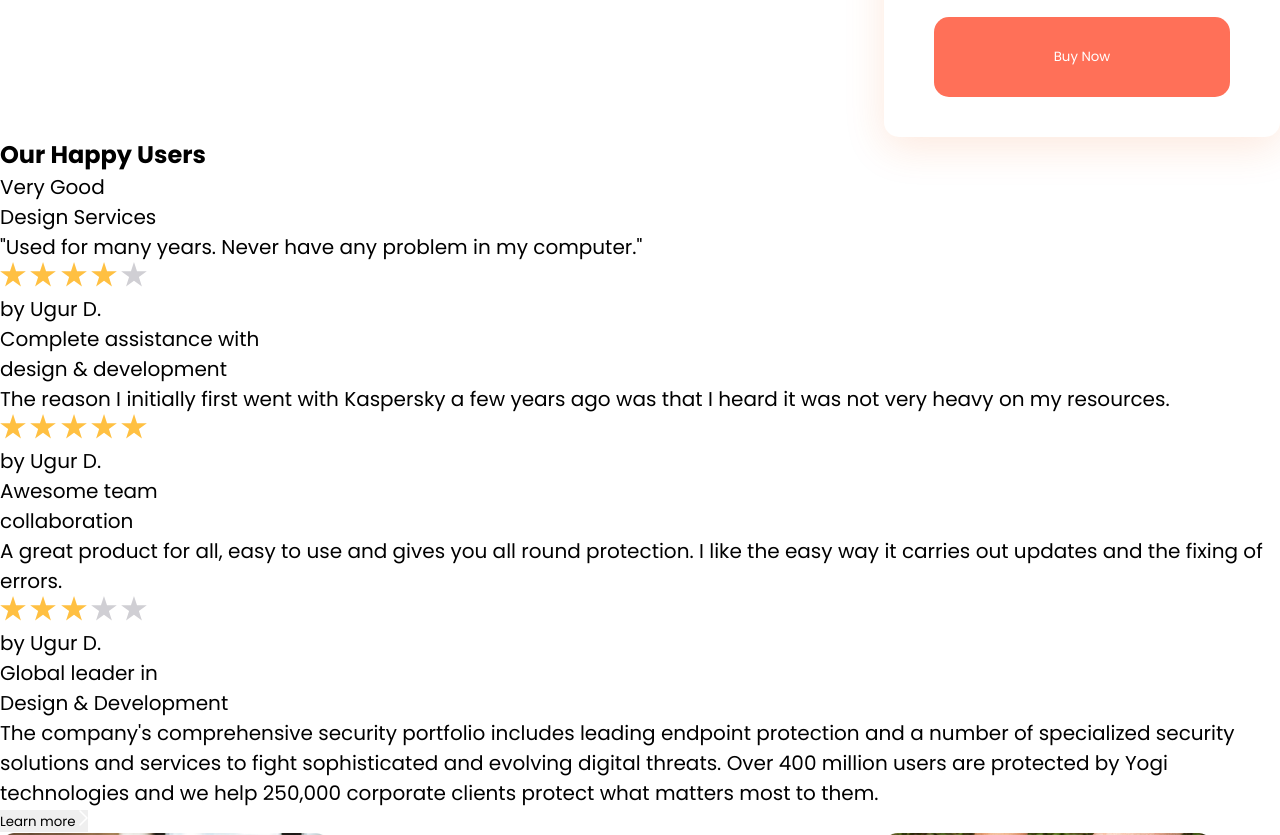
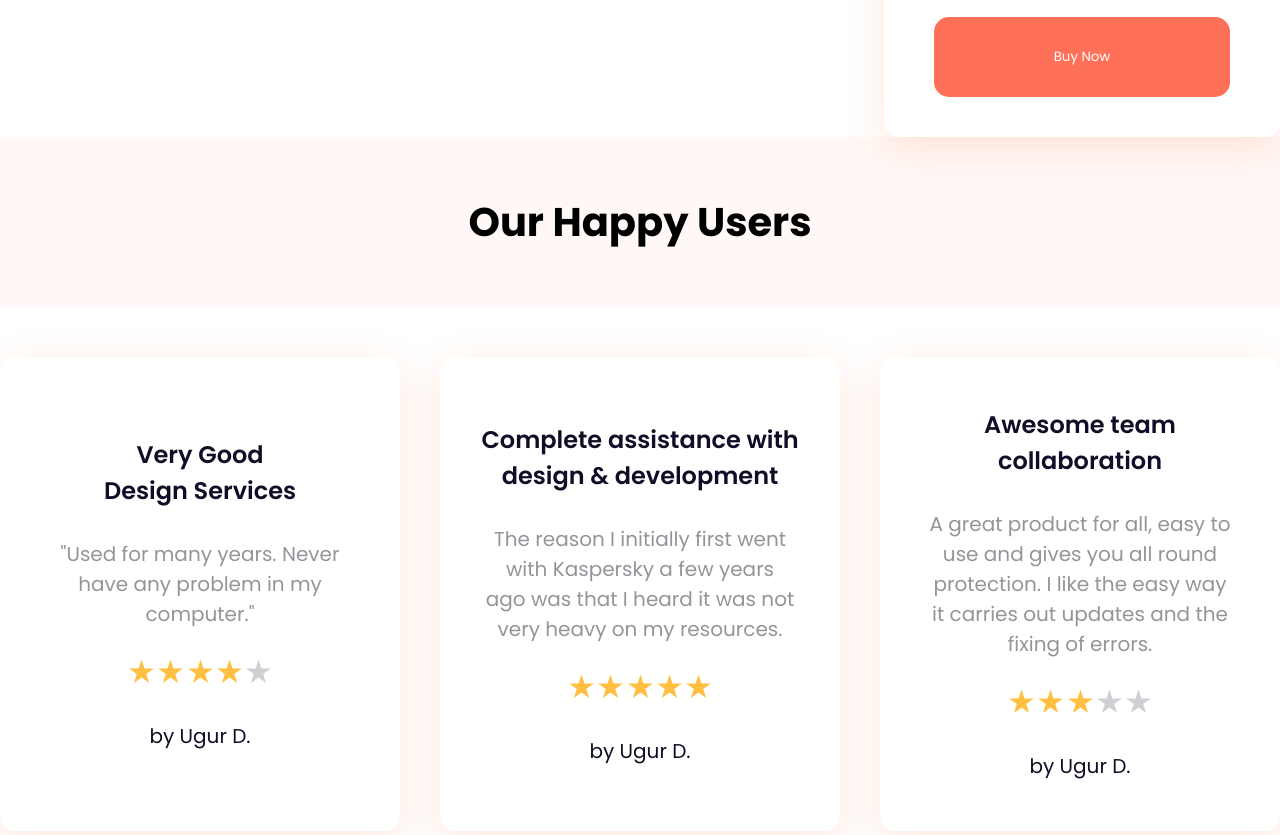
Before and after one commit to MehaZylu/yogi-project, a plain HTML site: page index.html in a window 1280 px wide. Shown: the part 2000-2835 px from the top of the page. Drawn offline with Linux system fonts and the light colour scheme.

Commit message:
Comments

```diff
--- a/css/style.css
+++ b/css/style.css
@@ -276,3 +276,66 @@
 }
 
 /* ////////////////////////////////// */
+.comments-info {
+	padding: 55px 0;
+	background: rgba(255, 112, 88, 0.05);
+	text-align: center;
+}
+
+.comments-title {
+	font-size: 40px;
+	font-weight: 700;
+	line-height: 60px;
+}
+
+.comments-wrapper {
+	padding: 50px 0 180px 0;
+}
+
+.comments-cards {
+	display: grid;
+	grid-template-columns: repeat(3, 1fr);
+	gap: 40px;
+}
+
+.comments-card-info {
+	padding: 50px 0;
+	height: 100%;
+	display: flex;
+	flex-direction: column;
+	justify-content: center;
+	align-items: center;
+	text-align: center;
+	background-color: #ffffff;
+	border-radius: 15px;
+	box-shadow: 0px 10px 40px rgba(241, 102, 24, 0.15);
+}
+
+.comments-card-title {
+	margin-bottom: 30px;
+	font-size: 24px;
+	font-weight: 600;
+	line-height: 36px;
+	color: #120d26;
+}
+
+.comments-card-description {
+	max-width: 310px;
+	margin-bottom: 30px;
+	color: #94959a;
+}
+
+.comments-card-stars {
+	margin-bottom: 30px;
+}
+
+.comments-card-stars img {
+	width: 25px;
+	height: 25px;
+}
+
+.comments-card-author {
+	color: #120d26;
+}
+
+/* ////////////////////////////////// */
```
